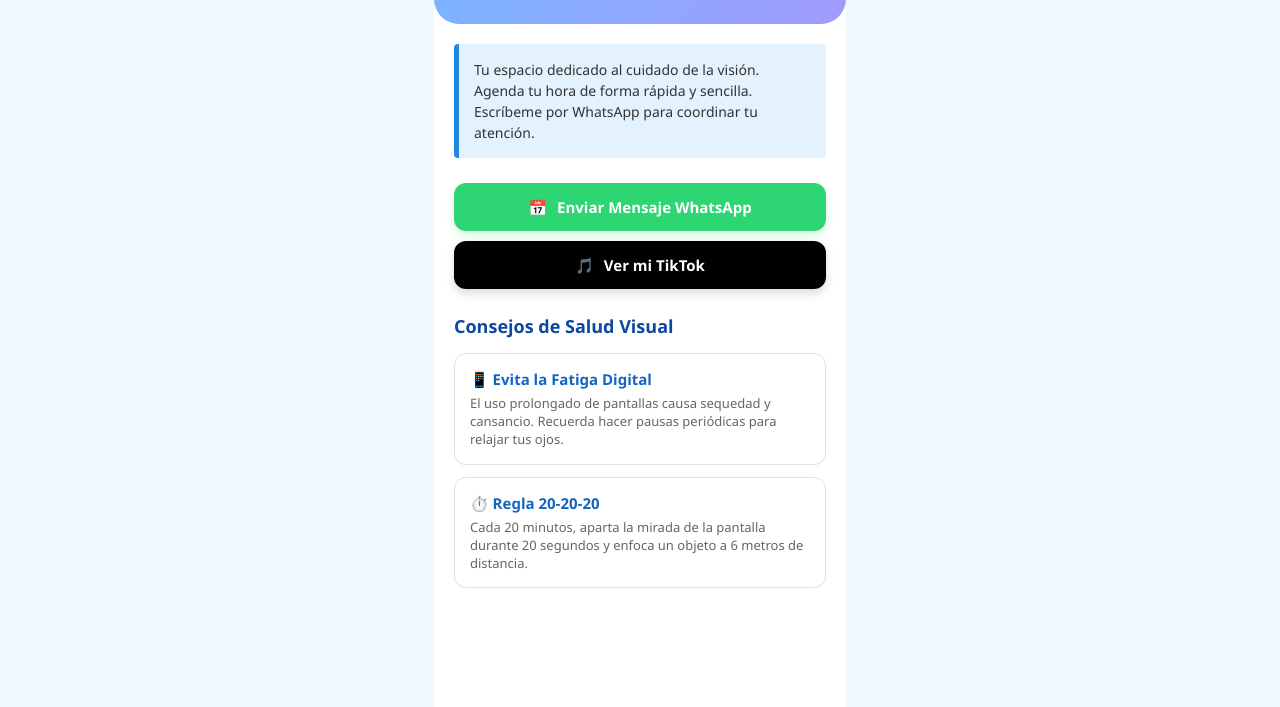
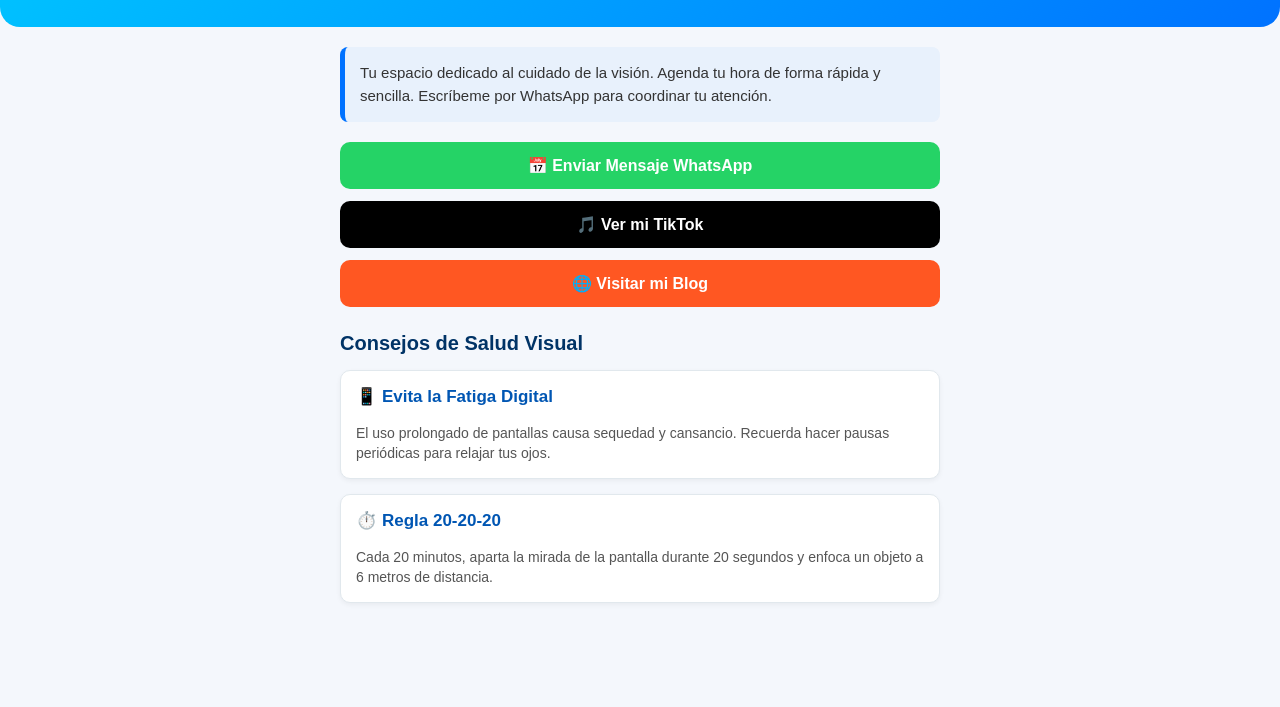
Before and after one commit to alejandralopehandia-beep/saludvisual, a plain HTML site: page index.html in a window 1280 px wide. Shown: the part 93-800 px from the top of the page. Drawn offline with Linux system fonts and the light colour scheme.

Commit message:
Update index.html

```diff
--- a/index.html
+++ b/index.html
@@ -3,164 +3,131 @@
 <head>
     <meta charset="UTF-8">
     <meta name="viewport" content="width=device-width, initial-scale=1.0">
-    <title>INFOCHILETODOS – Salud Visual</title>
+    <title>INFOCHILETODOS - Salud Visual</title>
     <style>
-        * {
-            box-sizing: border-box;
+        body {
+            font-family: Arial, sans-serif;
+            background-color: #f4f7fc;
             margin: 0;
             padding: 0;
-            font-family: 'Segoe UI', Tahoma, Geneva, Verdana, sans-serif;
+            color: #333;
         }
-
-        body {
-            background-color: #f0f8ff;
-            color: #333;
-            display: flex;
-            justify-content: center;
-            align-items: center;
-            min-height: 100vh;
-        }
-
-        .phone-container {
-            width: 100%;
-            max-width: 412px;
-            background-color: #ffffff;
-            min-height: 100vh;
-            display: flex;
-            flex-direction: column;
-            position: relative;
-        }
-
-        header {
-            background: linear-gradient(135deg, #74b9ff, #a29bfe);
+        .header {
+            background: linear-gradient(135deg, #00c6ff, #0072ff);
             color: white;
             text-align: center;
             padding: 30px 20px;
-            border-bottom-left-radius: 25px;
-            border-bottom-right-radius: 25px;
+            border-bottom-left-radius: 20px;
+            border-bottom-right-radius: 20px;
         }
-
-        header h1 {
-            font-size: 24px;
-            font-weight: 700;
+        .header h1 {
+            margin: 0;
+            font-size: 28px;
             letter-spacing: 1px;
-            margin-bottom: 5px;
         }
-
-        header p {
-            font-size: 14px;
+        .header p {
+            margin: 10px 0 0;
+            font-size: 16px;
             opacity: 0.9;
         }
-
-        main {
-            padding: 20px;
-            flex: 1;
+        .container {
+            max-width: 600px;
+            margin: 20px auto;
+            padding: 0 15px;
         }
-
-        .intro-card {
-            background-color: #e3f2fd;
-            border-left: 5px solid #1e88e5;
+        .intro-box {
+            background: #e8f1fc;
+            border-left: 5px solid #0072ff;
             padding: 15px;
-            border-radius: 4px;
-            margin-bottom: 25px;
-            font-size: 14px;
+            border-radius: 8px;
+            margin-bottom: 20px;
+            font-size: 15px;
             line-height: 1.5;
         }
-
+        .btn {
+            display: block;
+            width: 100%;
+            padding: 14px;
+            text-align: center;
+            border-radius: 10px;
+            font-size: 16px;
+            font-weight: bold;
+            text-decoration: none;
+            margin-bottom: 12px;
+            box-sizing: border-box;
+        }
+        .btn-whatsapp {
+            background-color: #25d366;
+            color: white;
+        }
+        .btn-tiktok {
+            background-color: #000000;
+            color: white;
+        }
+        .btn-blog {
+            background-color: #ff5722;
+            color: white;
+        }
         .section-title {
-            font-size: 18px;
-            color: #0d47a1;
+            color: #003366;
+            font-size: 20px;
+            margin-top: 25px;
             margin-bottom: 15px;
-            font-weight: 600;
         }
-
-        .action-buttons {
-            margin-bottom: 25px;
+        .card {
+            background: white;
+            padding: 15px;
+            border-radius: 10px;
+            margin-bottom: 15px;
+            box-shadow: 0 2px 5px rgba(0,0,0,0.05);
+            border: 1px solid #e1e8ed;
         }
-
-        .btn-action {
-            display: flex;
-            align-items: center;
-            justify-content: center;
-            padding: 14px;
-            border-radius: 12px;
-            text-decoration: none;
-            font-weight: 600;
-            font-size: 15px;
-            margin-bottom: 10px;
+        .card h3 {
+            margin-top: 0;
+            color: #0056b3;
+            font-size: 17px;
         }
-
-        .btn-agenda {
-            background-color: #2ed573;
-            color: white;
-            box-shadow: 0 4px 10px rgba(46, 213, 115, 0.2);
-        }
-
-        .btn-tiktok {
-            background-color: #010101;
-            color: white;
-            box-shadow: 0 4px 10px rgba(0, 0, 0, 0.15);
-        }
-
-        .btn-icon {
-            margin-right: 10px;
-        }
-
-        .tip-card {
-            background: #ffffff;
-            border: 1px solid #e0e0e0;
-            padding: 15px;
-            border-radius: 12px;
-            margin-bottom: 12px;
-            box-shadow: 0 2px 5px rgba(0,0,0,0.02);
-        }
-
-        .tip-card h3 {
-            font-size: 15px;
-            color: #1565c0;
-            margin-bottom: 5px;
-        }
-
-        .tip-card p {
-            font-size: 13px;
-            color: #666;
+        .card p {
+            margin-bottom: 0;
+            color: #555;
+            font-size: 14px;
             line-height: 1.4;
         }
     </style>
 </head>
 <body>
-    <div class="phone-container">
-        <header>
+
+    <div class="header">
         <h1>INFOCHILETODOS</h1>
         <p>Salud Visual</p>
-        </header>
+    </div>
 
-        <main>
-            <div class="intro-card">
+    <div class="container">
+        <div class="intro-box">
             Tu espacio dedicado al cuidado de la visión. Agenda tu hora de forma rápida y sencilla. Escríbeme por WhatsApp para coordinar tu atención.
         </div>
 
-            <div class="action-buttons">
-                <a href="https://api.whatsapp.com/send?phone=+56997473606" class="btn-action btn-agenda" target="_blank">
-                    <span class="btn-icon">📅</span> Enviar Mensaje WhatsApp
-                </a>
-                <a href="https://www.tiktok.com/@agenda.hora.optica" class="btn-action btn-tiktok" target="_blank">
-                    <span class="btn-icon">🎵</span> Ver mi TikTok
-                </a>
-            </div>
+        <!-- Botón de WhatsApp -->
+        <a href="https://wa.me/569XXXXXXXX" class="btn btn-whatsapp" target="_blank">📅 Enviar Mensaje WhatsApp</a>
+
+        <!-- Botón de TikTok -->
+        <a href="https://www.tiktok.com/@tu_usuario" class="btn btn-tiktok" target="_blank">🎵 Ver mi TikTok</a>
+
+        <!-- Botón del Blog -->
+        <a href="https://infochiletodos.blogspot.com" class="btn btn-blog" target="_blank">🌐 Visitar mi Blog</a>
 
         <h2 class="section-title">Consejos de Salud Visual</h2>
 
-            <div class="tip-card">
+        <div class="card">
             <h3>📱 Evita la Fatiga Digital</h3>
             <p>El uso prolongado de pantallas causa sequedad y cansancio. Recuerda hacer pausas periódicas para relajar tus ojos.</p>
         </div>
 
-            <div class="tip-card">
+        <div class="card">
             <h3>⏱️ Regla 20-20-20</h3>
             <p>Cada 20 minutos, aparta la mirada de la pantalla durante 20 segundos y enfoca un objeto a 6 metros de distancia.</p>
         </div>
-        </main>
     </div>
+
 </body>
 </html>
```
Lines whose indentation alone changed are shown as unchanged.
